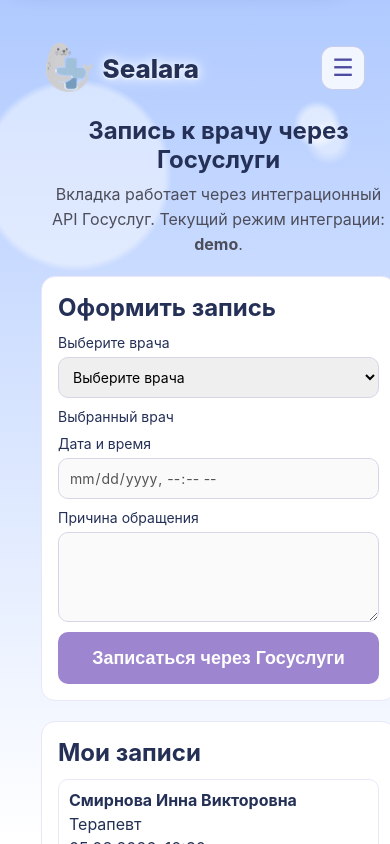
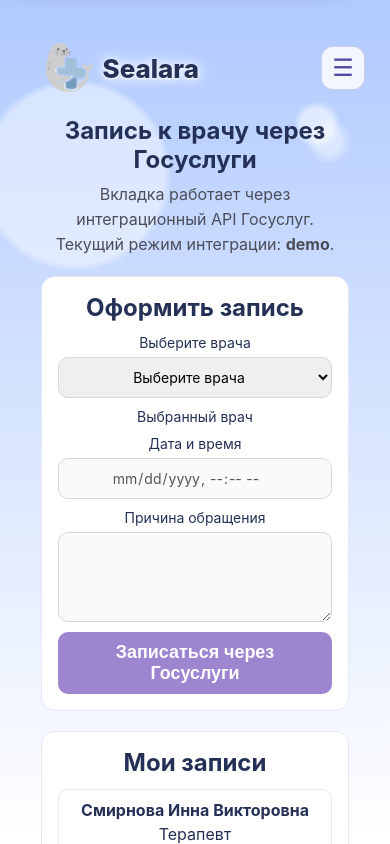
Before and after one commit to antipozitife/sealara, a React app: page /doctors in a window 390 px wide. Built offline with nearby package versions, Linux system fonts and the light colour scheme.

Commit message:
fix: center mobile booking form and enlarge profile actions

```diff
--- a/src/pages/Doctors/doctors.css
+++ b/src/pages/Doctors/doctors.css
@@ -157,5 +157,31 @@
 
   .doctors-panel {
     width: 100%;
+    text-align: center;
+  }
+
+  .book-form {
+    justify-items: center;
+  }
+
+  .book-form label {
+    width: 100%;
+    align-items: center;
+    text-align: center;
+  }
+
+  .book-form input,
+  .book-form textarea,
+  .book-form select {
+    width: min(100%, 560px);
+    text-align: center;
+  }
+
+  .book-form button {
+    width: min(100%, 560px);
+  }
+
+  .appointments-list li {
+    text-align: center;
   }
 }
--- a/src/pages/Profile/profile.css
+++ b/src/pages/Profile/profile.css
@@ -207,4 +207,9 @@
   .profile-row:not(.profile-gender) {
     grid-template-columns: 1fr;
   }
+
+  .profile-btn {
+    min-height: 50px;
+    font-size: 1.12rem;
+  }
 }
```
